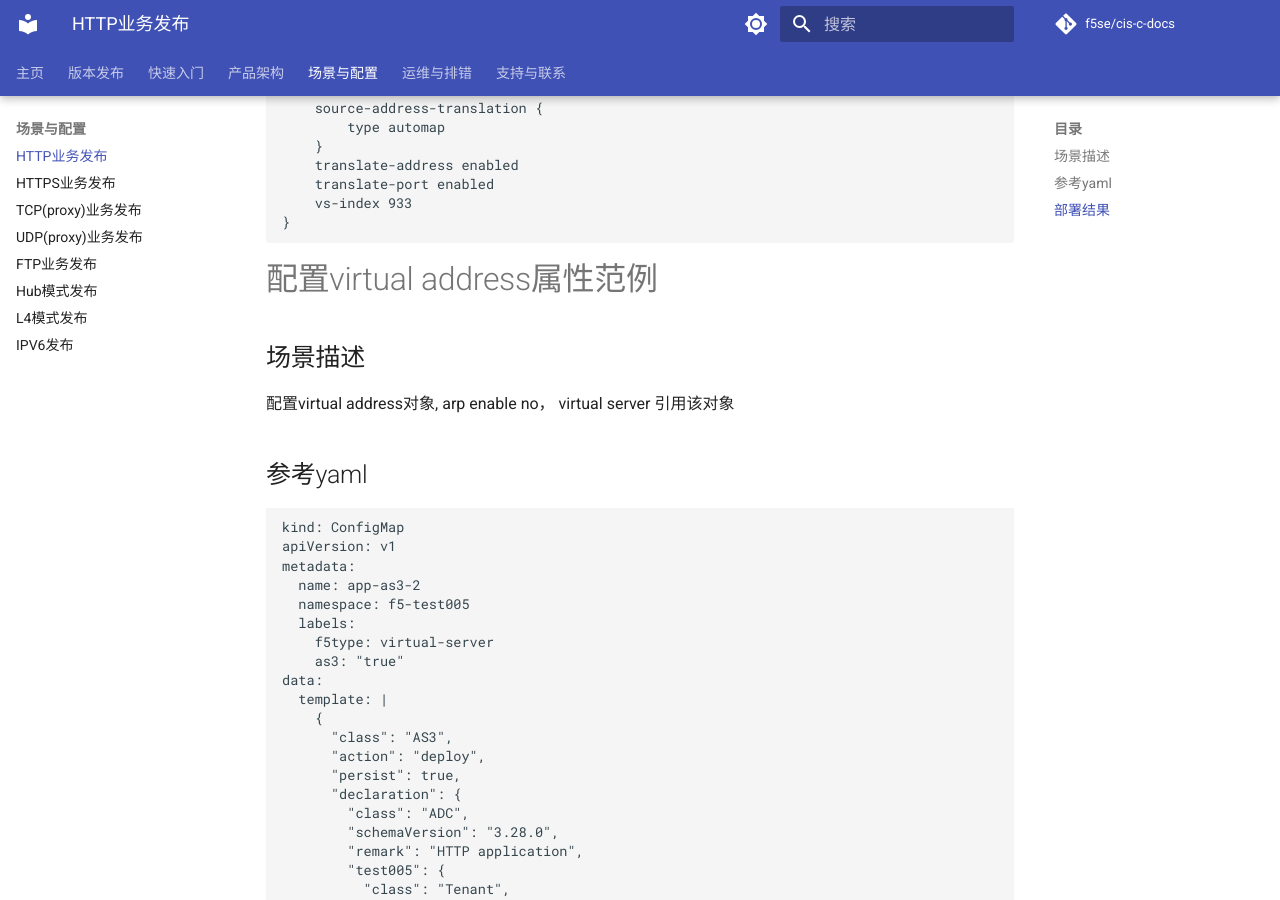
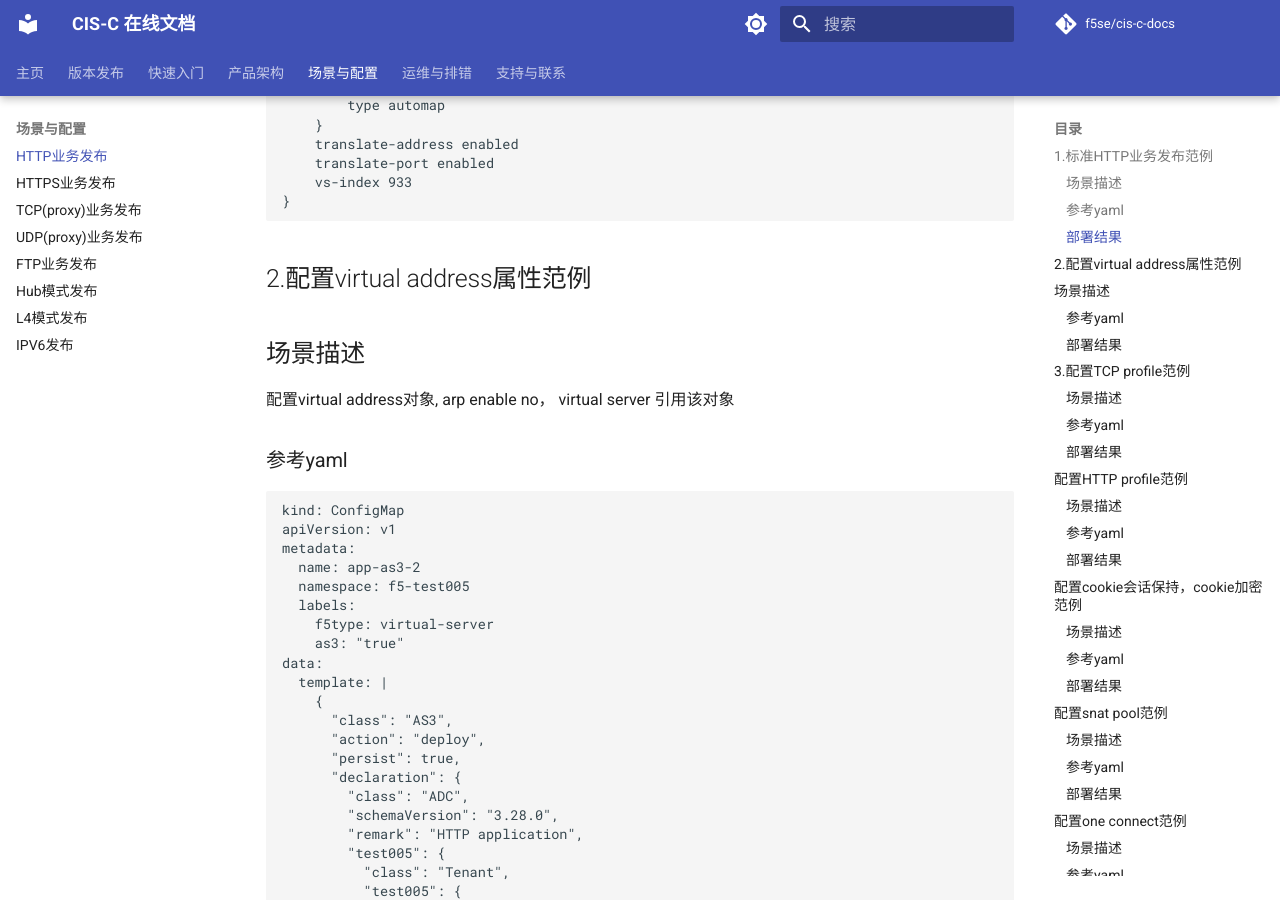
Before and after one commit to f5se/cis-c-docs, an MkDocs documentation site: the page built from docs/Use-Cases/http.md, in a window 1280 px wide and 900 px high, scrolled down 1799 px. Built offline with MkDocs 1.6.1 and Material for MkDocs 9.7.7, drawn with Linux system fonts in a browser that asks for light colours; comment, search, counter and statistics services are not loaded; some of the changed text lies outside the part shown.

Commit message:
change index and http usecase

```diff
--- a/docs/Use-Cases/http.md
+++ b/docs/Use-Cases/http.md
@@ -1,7 +1,7 @@
-# 标准HTTP业务发布范例
+## 1.标准HTTP业务发布范例
 
 
-## 场景描述
+### 场景描述
 
 标准HTTP业务发布
 
@@ -11,7 +11,7 @@ persistenceMethods为cookie，意思默认会话保持是cookie
 VS类型为standard
 默认会使用http profile
 
-## 参考yaml
+### 参考yaml
 
 ~~~
 kind: ConfigMap
@@ -63,7 +63,7 @@ data:
     }
 ~~~
 
-## 部署结果
+### 部署结果
 
 ~~~
 list ltm virtual test005/app_svc_vs1
@@ -99,11 +99,11 @@ ltm virtual test005/app_svc_vs1 {
 
 
 
-# 配置virtual address属性范例
+## 2.配置virtual address属性范例
 ## 场景描述
 配置virtual address对象, arp enable no， virtual server 引用该对象
 
-## 参考yaml
+### 参考yaml
 ~~~
 kind: ConfigMap
 apiVersion: v1
@@ -157,7 +157,7 @@ data:
     }
 ~~~
 
-## 部署结果
+###  部署结果
 
 ~~~
 
@@ -203,7 +203,7 @@ ltm virtual-address 172.16.142.178 {
 }
 ~~~
 
-# 配置TCP profile范例
+# 3.配置TCP profile范例
 ## 场景描述
 配置TCP profile，自定义超时时间
 
```
Also changed, not shown: docs/index.md (+1 -1 lines).
